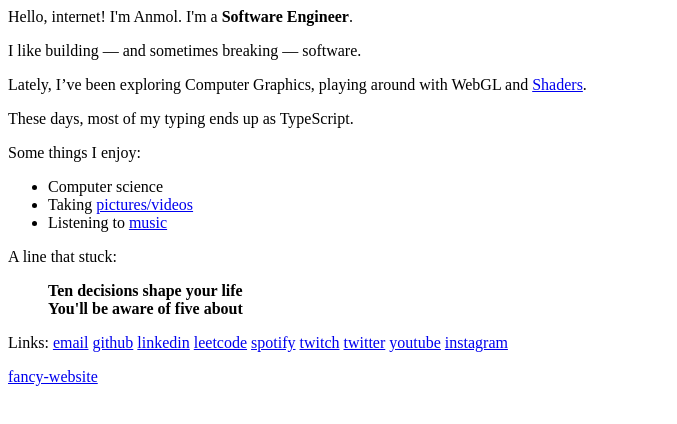
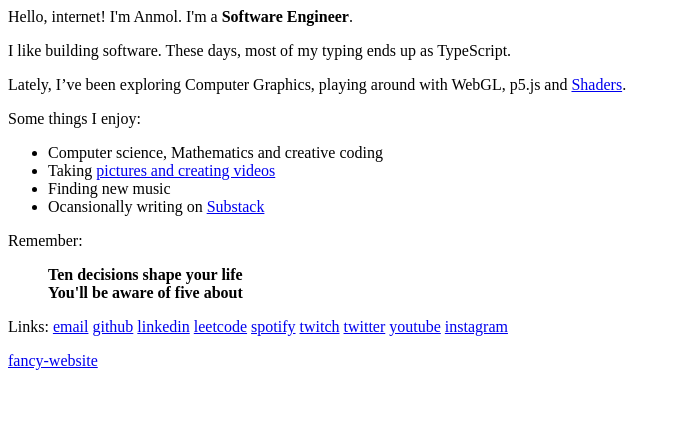
Before and after one commit to ish-u/website-95-astro, an Astro site: page /simple in a window 1280 px wide. Shown: the whole page, without its empty margins (0-677 px from the left). Built offline with nearby package versions, Linux system fonts and the light colour scheme; Astro itself is replaced by a stand-in of ours.

Commit message:
chore: update about me

```diff
--- a/src/pages/simple.astro
+++ b/src/pages/simple.astro
@@ -5,38 +5,38 @@ import Layout from "../layouts/layout.astro";
 <Layout>
   <div>
     Hello, internet! I'm Anmol. I'm a <b>Software Engineer</b>.
-    <p>I like building — and sometimes breaking — software.</p>
     <p>
-      Lately, I’ve been exploring Computer Graphics, playing around with WebGL
-      and
+      I like building software. These days, most of my typing ends up as
+      TypeScript.
+    </p>
+    <p>
+      Lately, I’ve been exploring Computer Graphics, playing around with WebGL,
+      p5.js and
       <a href="https://www.shadertoy.com/user/anmol">Shaders</a>.
     </p>
-    <p>These days, most of my typing ends up as TypeScript.</p>
   </div>
 
   <div>
     Some things I enjoy:
-
     <ul>
-      <li>Computer science</li>
+      <li>Computer science, Mathematics and creative coding</li>
       <li>
         Taking
-        <a href="https://www.instagram.com/anmol_dot_ninja/">
-          pictures/videos</a
-        >
+        <a target="_blank" href="https://www.instagram.com/anmol_dot_ninja/">
+          pictures and creating videos
+        </a>
       </li>
+      <li>Finding new music</li>
       <li>
-        Listening to <a
-          href="https://open.spotify.com/user/6sgvw84ghr0r9oegtq48dszqu"
-        >
-          music
+        Ocansionally writing on
+        <a target="_blank" href="https://logsbyanmol.substack.com/">
+          Substack
         </a>
       </li>
     </ul>
-  </div>
 
     <div>
-    A line that stuck:
+      Remember:
       <blockquote>
         <b>
           Ten decisions shape your life
@@ -52,7 +52,8 @@ import Layout from "../layouts/layout.astro";
       <a href="https://github.com/ish-u">github</a>
       <a href="https://www.linkedin.com/in/anmolgupta0/">linkedin</a>
       <a href="https://leetcode.com/ish-u/">leetcode</a>
-    <a href="https://open.spotify.com/user/6sgvw84ghr0r9oegtq48dszqu">spotify</a
+      <a href="https://open.spotify.com/user/6sgvw84ghr0r9oegtq48dszqu"
+        >spotify</a
       >
       <a href="https://www.twitch.tv/an60221023">twitch</a>
       <a href="https://twitter.com/anmol_dot_ninja">twitter</a>
@@ -64,4 +65,5 @@ import Layout from "../layouts/layout.astro";
     <p>
       <a href="/">fancy-website</a>
     </p>
+  </div>
 </Layout>
```
Also changed, not shown: src/components/Windows/AboutMe.astro (+15 -15 lines). Lines whose indentation alone changed are shown as unchanged.
